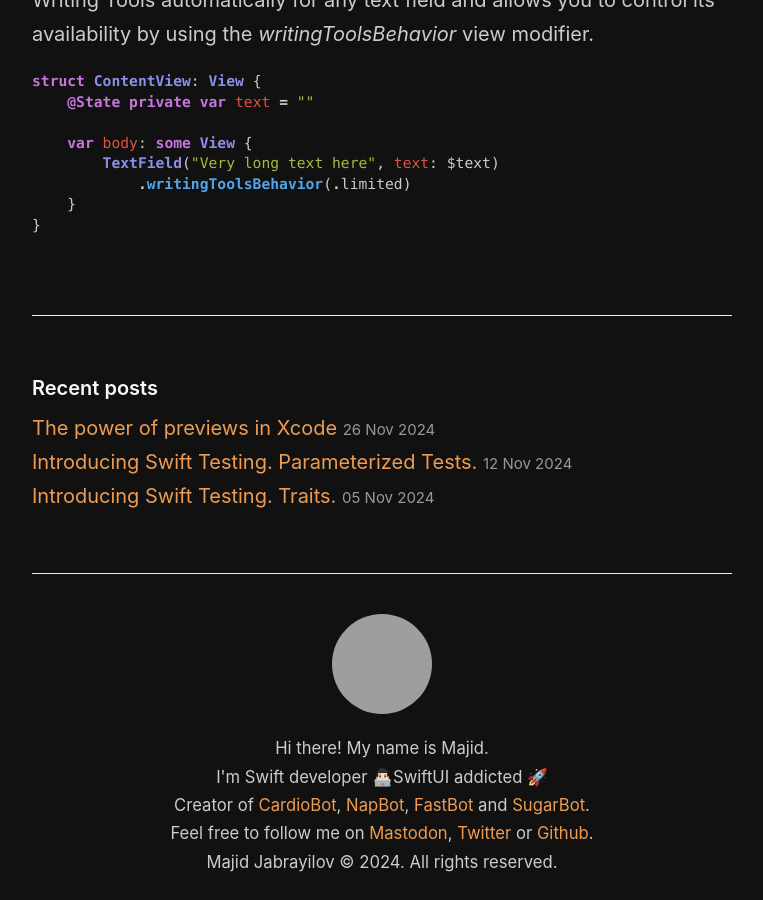
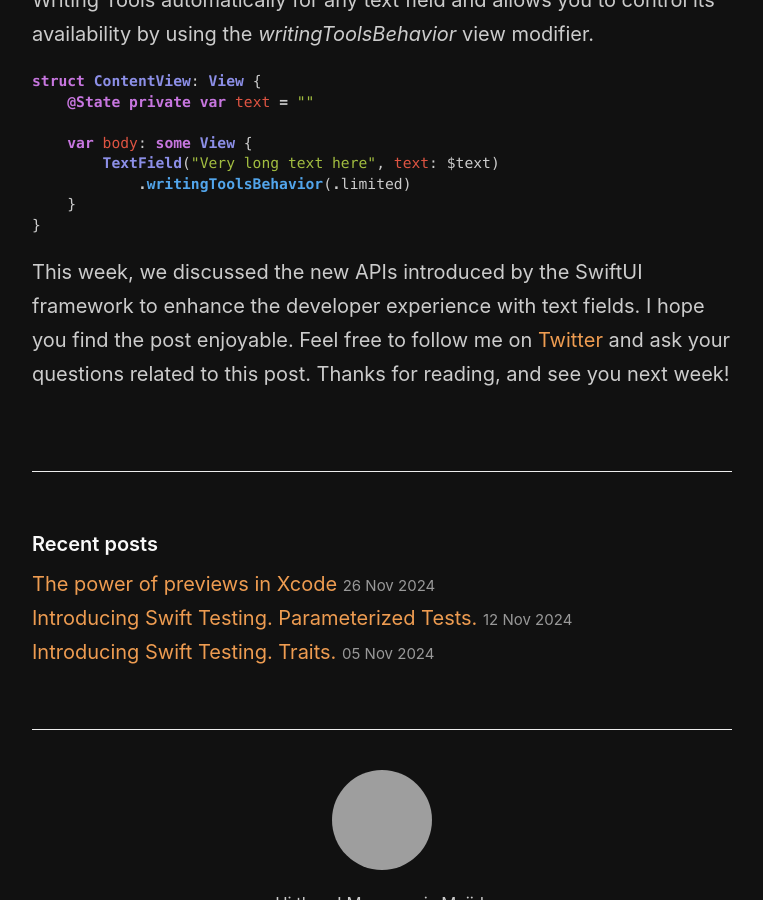
Before and after one commit to mecid/mecid.github.io, a Jekyll site: the page built from _posts/2024-12-03-text-field-enhancements-in-swiftui.md, in a window 1280 px wide and 900 px high, scrolled down 2411 px, cut to the strip 0-900 px from the top of the window. Shown: the whole strip, without its empty margins (258-1021 px from the left). Built offline with Jekyll 4.4.1, drawn with Linux system fonts in a browser that asks for light colours; grey boxes are pictures that could not be loaded.

Commit message:
conclusion added to the new text field post

````diff
--- a/_posts/2024-12-03-text-field-enhancements-in-swiftui.md
+++ b/_posts/2024-12-03-text-field-enhancements-in-swiftui.md
@@ -70,3 +70,5 @@ struct ContentView: View {
     }
 }
 ```
+
+This week, we discussed the new APIs introduced by the SwiftUI framework to enhance the developer experience with text fields. I hope you find the post enjoyable. Feel free to follow me on [Twitter](https://twitter.com/mecid) and ask your questions related to this post. Thanks for reading, and see you next week!
````
